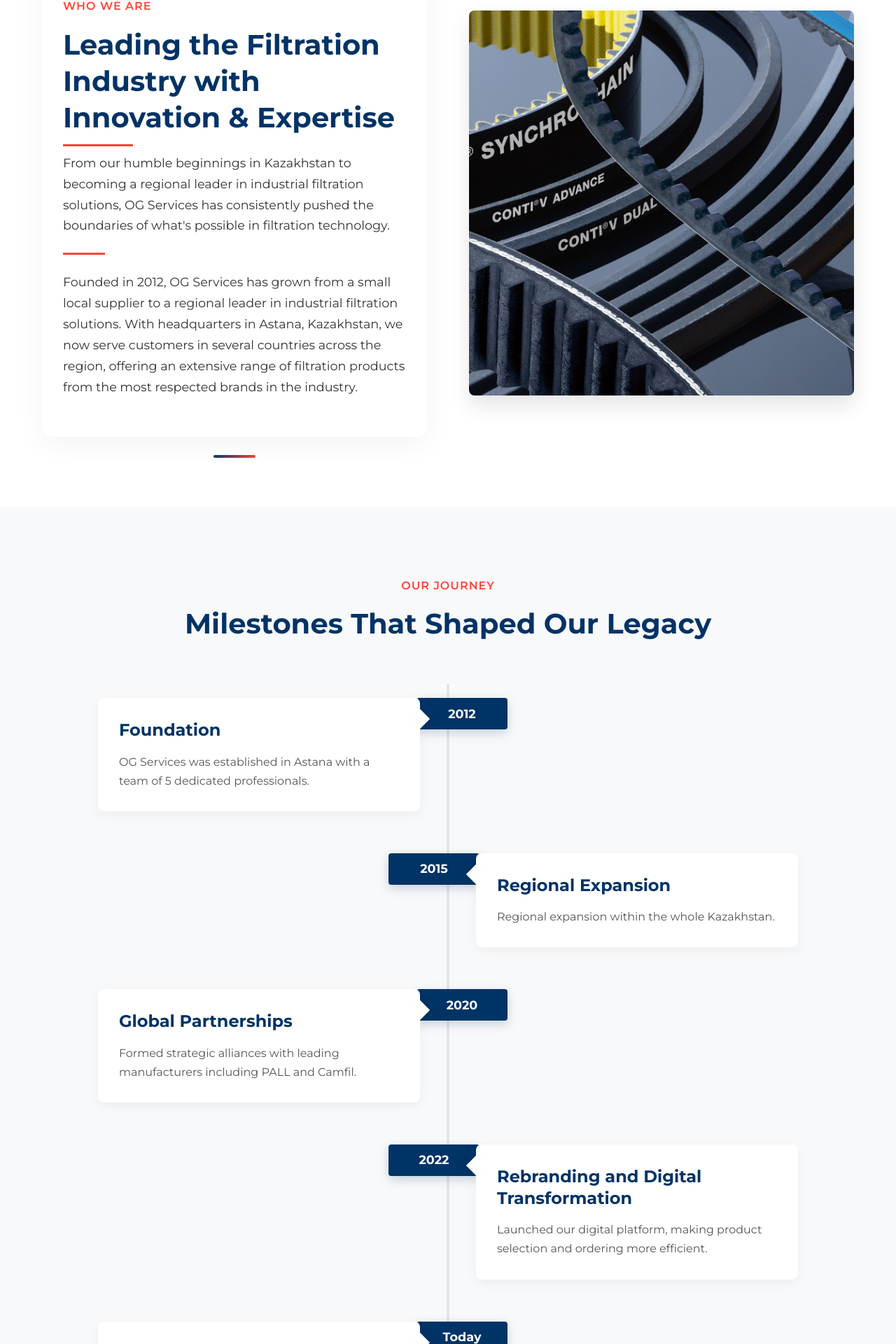
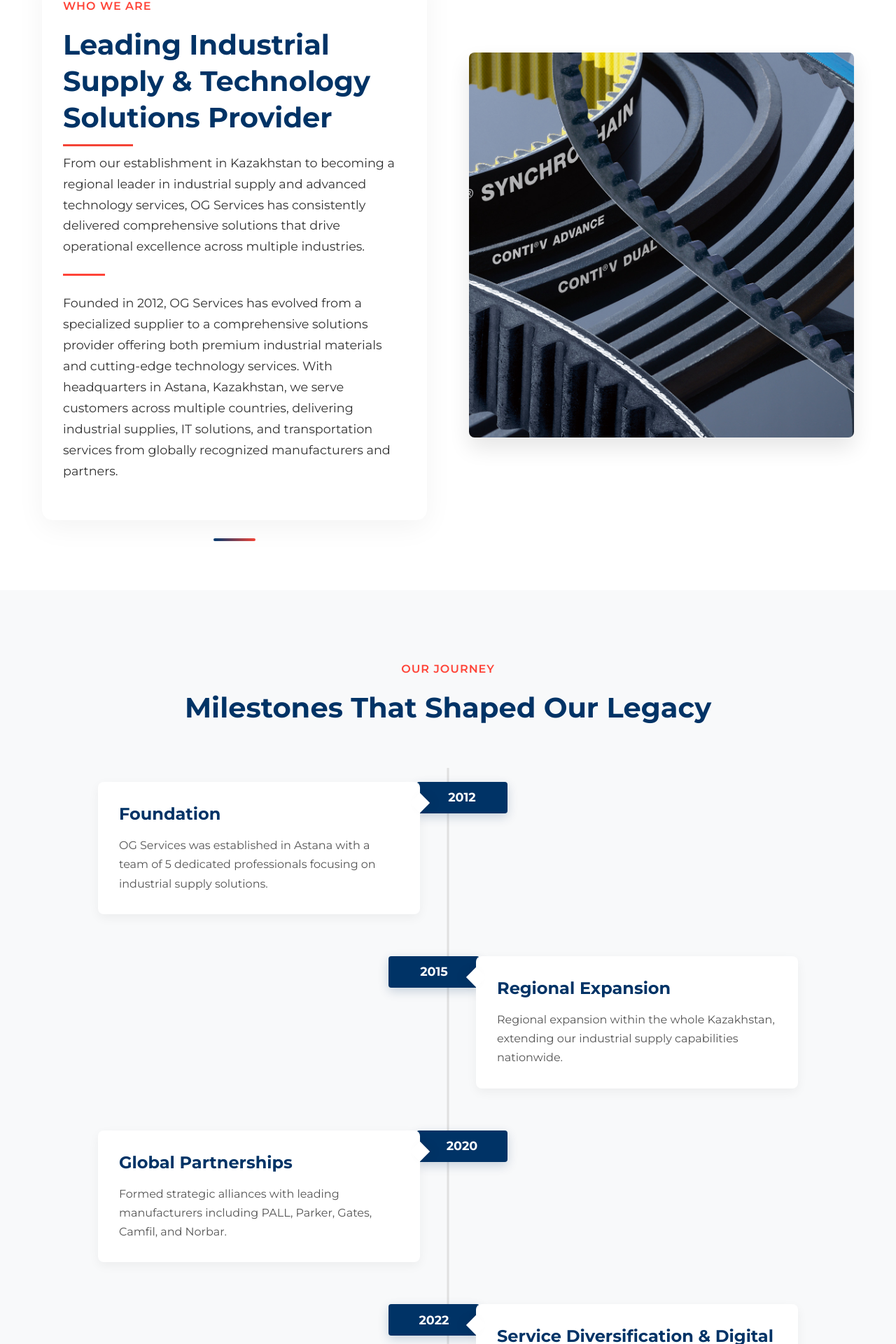
Before and after one commit to suncak3/og-service, a React (Vite) app: page /about in a window 1280 px wide. Shown: the part 824-2744 px from the top of the page at 70% size. Built offline with nearby package versions, Linux system fonts and the light colour scheme.

Commit message:
Changed the about page

```diff
--- a/src/pages/About.jsx
+++ b/src/pages/About.jsx
@@ -12,10 +12,10 @@
 import clients from "../assets/icons/clients.png"
 import products from "../assets/icons/products.png"
 import pall from "../assets/logos/pall.png"
-import afpro from "../assets/logos/afpro.png"
+import norbar from "../assets/logos/norbar.png"
 import camfil from "../assets/logos/camfil.png"
-import jasun from "../assets/logos/jasun.png"
-import fleetguard from "../assets/logos/fleetguard.png"
+import parker from "../assets/logos/parker.png"
+import gates from "../assets/logos/gates.png"
 
 
 
@@ -48,7 +48,7 @@
       <section className="about-hero">
         <div className="about-hero-content">
           <h1>About OG Services</h1>
-          <p>Pioneering Filtration Excellence Since 2012</p>
+          <p>Industrial Supply & Advanced Technology Services Since 2012</p>
           <div className="hero-cta">
             <Link to="/contact" className="btn btn-accent">Talk to an Expert</Link>
           </div>
@@ -62,17 +62,18 @@
           <div className="overview-grid">
             <div className="overview-text animate-on-scroll">
               <span className="section-tag">WHO WE ARE</span>
-              <h2>Leading the Filtration Industry with Innovation & Expertise</h2>
+              <h2>Leading Industrial Supply & Technology Solutions Provider</h2>
               <p className="lead-text">
-                From our humble beginnings in Kazakhstan to becoming a regional leader in industrial filtration solutions,
-                OG Services has consistently pushed the boundaries of what's possible in filtration technology.
+                From our establishment in Kazakhstan to becoming a regional leader in industrial supply and advanced
+                technology services, OG Services has consistently delivered comprehensive solutions that drive
+                operational excellence across multiple industries.
               </p>
               <div className="text-divider"></div>
               <p>
-                Founded in 2012, OG Services has grown from a small local supplier to a regional
-                leader in industrial filtration solutions. With headquarters in Astana, Kazakhstan,
-                we now serve customers in several countries across the region, offering an extensive range
-                of filtration products from the most respected brands in the industry.
+                Founded in 2012, OG Services has evolved from a specialized supplier to a comprehensive solutions
+                provider offering both premium industrial materials and cutting-edge technology services. With
+                headquarters in Astana, Kazakhstan, we serve customers across multiple countries, delivering
+                industrial supplies, IT solutions, and transportation services from globally recognized manufacturers and partners.
               </p>
             </div>
             <div className="overview-image animate-on-scroll">
@@ -97,7 +98,7 @@
               <div className="timeline-year">2012</div>
               <div className="timeline-content">
                 <h3>Foundation</h3>
-                <p>OG Services was established in Astana with a team of 5 dedicated professionals.</p>
+                <p>OG Services was established in Astana with a team of 5 dedicated professionals focusing on industrial supply solutions.</p>
               </div>
             </div>
 
@@ -105,7 +106,7 @@
               <div className="timeline-year">2015</div>
               <div className="timeline-content">
                 <h3>Regional Expansion</h3>
-                <p>Regional expansion within the whole Kazakhstan.</p>
+                <p>Regional expansion within the whole Kazakhstan, extending our industrial supply capabilities nationwide.</p>
               </div>
             </div>
 
@@ -113,23 +114,23 @@
               <div className="timeline-year">2020</div>
               <div className="timeline-content">
                 <h3>Global Partnerships</h3>
-                <p>Formed strategic alliances with leading manufacturers including PALL and Camfil.</p>
+                <p>Formed strategic alliances with leading manufacturers including PALL, Parker, Gates, Camfil, and Norbar.</p>
               </div>
             </div>
 
             <div className="timeline-item animate-on-scroll">
               <div className="timeline-year">2022</div>
               <div className="timeline-content">
-                <h3>Rebranding and Digital Transformation</h3>
-                <p>Launched our digital platform, making product selection and ordering more efficient.</p>
+                <h3>Service Diversification & Digital Transformation</h3>
+                <p>Expanded into IT and transportation services while launching our digital platform for enhanced customer experience.</p>
               </div>
             </div>
 
             <div className="timeline-item animate-on-scroll">
               <div className="timeline-year">Today</div>
               <div className="timeline-content">
-                <h3>Trusted partner</h3>
-                <p>For several high profile oil & gas operating companies and other industries in Kazakhstan, Russia and Uzbekistan.</p>
+                <h3>Comprehensive Solutions Provider</h3>
+                <p>Trusted partner for industrial supplies and technology services across oil & gas, manufacturing, and other industries in Kazakhstan, Russia and Uzbekistan.</p>
               </div>
             </div>
           </div>
@@ -146,9 +147,9 @@
               </div>
               <h2>Our Mission</h2>
               <p>
-                At OG Services, our mission is to deliver exceptional value through innovative
-                filtration solutions that enhance operational efficiency, reduce environmental impact,
-                and drive sustainable growth for our clients worldwide.
+                At OG Services, our mission is to deliver exceptional value through comprehensive industrial
+                supply solutions and advanced technology services that enhance operational efficiency, drive
+                innovation, and support sustainable growth for our clients across diverse industries.
               </p>
             </div>
 
@@ -158,9 +159,9 @@
               </div>
               <h2>Our Vision</h2>
               <p>
-                To set the global standard in filtration and power transmission solutions, driving innovation,
-                sustainability, and superior quality to keep the world moving forward into a cleaner, more
-                efficient future.
+                To be the leading provider of integrated industrial supply and technology solutions in Central Asia,
+                setting new standards for quality, innovation, and service excellence while driving our clients'
+                success through comprehensive, future-ready solutions.
               </p>
             </div>
           </div>
@@ -178,22 +179,22 @@
           <div className="values-grid">
             <div className="value-card animate-on-scroll">
               <h3 data-number="01">Excellence</h3>
-              <p>We are committed to excellence in everything we do, from product quality to customer service, constantly striving to exceed expectations. Our dedication to superior standards ensures that every filtration solution we provide represents the pinnacle of industry capabilities.</p>
+              <p>We are committed to excellence in everything we do, from product quality and service delivery to technology implementation, constantly striving to exceed expectations. Our dedication to superior standards ensures that every solution we provide represents the pinnacle of industry capabilities.</p>
             </div>
 
             <div className="value-card animate-on-scroll">
               <h3 data-number="02">Innovation</h3>
-              <p>We embrace innovation and continuously seek better solutions for our clients' challenges, staying at the forefront of industry developments. By investing in research and advanced technologies, we push the boundaries of what's possible in filtration systems.</p>
+              <p>We embrace innovation and continuously seek better solutions for our clients' challenges, staying at the forefront of industry developments. By investing in advanced technologies and progressive methodologies, we push the boundaries of what's possible in both industrial supply and technology services.</p>
             </div>
 
             <div className="value-card animate-on-scroll">
               <h3 data-number="03">Reliability</h3>
-              <p>We build trust through consistency, dependability, and transparent business practices, becoming a partner our clients can count on. Our commitment to reliability extends throughout our operations, from product performance to delivery timelines and service excellence.</p>
+              <p>We build trust through consistency, dependability, and transparent business practices, becoming a partner our clients can count on. Our commitment to reliability extends throughout our operations, from product performance to service delivery timelines and technical support excellence.</p>
             </div>
 
             <div className="value-card animate-on-scroll">
-              <h3 data-number="04">Sustainability</h3>
-              <p>We prioritize environmentally responsible products and practices across our operations, contributing to a healthier planet. By developing energy-efficient filtration solutions and implementing eco-friendly business processes, we help our clients meet their sustainability goals.</p>
+              <h3 data-number="04">Comprehensive Solutions</h3>
+              <p>We provide integrated solutions that combine premium industrial supplies with advanced technology services, creating synergies that deliver greater value. Our holistic approach ensures clients receive end-to-end support for all their operational and technological needs.</p>
             </div>
           </div>
         </div>
@@ -206,8 +207,8 @@
             <span className="section-tag">OUR SPECIALTIES</span>
             <h2>Industry Expertise</h2>
             <p className="section-subtitle">
-              Our team of filtration experts possesses deep technical knowledge across various industries,
-              ensuring tailored solutions for every client.
+              Our team possesses deep technical knowledge across various industries, providing comprehensive
+              industrial supply and technology solutions tailored to each sector's unique requirements.
             </p>
           </div>
 
@@ -242,16 +243,16 @@
 
             <div className="expertise-card animate-on-scroll">
               <div className="expertise-icon">
-                <img src={oil} alt="Pharmaceuticals" />
+                <img src={oil} alt="Infrastructure" />
               </div>
-              <h3>Pharmaceuticals</h3>
+              <h3>Infrastructure</h3>
             </div>
 
             <div className="expertise-card animate-on-scroll">
               <div className="expertise-icon">
-                <img src={manufacturing} alt="Water Treatment" />
+                <img src={manufacturing} alt="Transportation" />
               </div>
-              <h3>Water Treatment</h3>
+              <h3>Transportation</h3>
             </div>
 
             <div className="expertise-card animate-on-scroll">
@@ -263,9 +264,9 @@
 
             <div className="expertise-card animate-on-scroll">
               <div className="expertise-icon">
-                <img src={manufacturing} alt="Chemical Processing" />
+                <img src={manufacturing} alt="Technology Services" />
               </div>
-              <h3>Chemical Processing</h3>
+              <h3>Technology Services</h3>
             </div>
           </div>
         </div>
@@ -277,16 +278,17 @@
           <div className="global-grid">
             <div className="global-text animate-on-scroll">
               <span className="section-tag">OUR REACH</span>
-              <h2>International presence</h2>
+              <h2>Regional Leadership with Global Standards</h2>
               <p>
-                While we operate on a global scale, we maintain a commitment to providing personalized,
-                responsive service to each client. Our local representatives are always available to
-                offer technical support, product guidance, and prompt solutions to your filtration challenges.
+                While we maintain strong regional presence and deep understanding of local markets, we operate
+                according to international standards and best practices. Our local representatives provide
+                personalized service with technical expertise, product guidance, and technology support to
+                address your operational challenges promptly and effectively.
               </p>
               <p>
-                Through strategic partnerships with the world's leading filter and belt manufacturers,
-                we ensure a reliable supply chain and competitive pricing for our customers, no matter
-                where they are located.
+                Through strategic partnerships with world-leading manufacturers and technology providers,
+                we ensure reliable supply chains, competitive pricing, and access to cutting-edge solutions
+                for our customers throughout Kazakhstan, Russia, and Uzbekistan.
               </p>
               <Link to="/contact" className="btn btn-primary">Contact Your Local Office</Link>
             </div>
@@ -343,7 +345,7 @@
               </div>
               <div className="stat-content">
                 <div className="stat-number">200+</div>
-                <div className="stat-label">PRODUCTS AVAILABLE</div>
+                <div className="stat-label">SOLUTIONS AVAILABLE</div>
               </div>
             </div>
           </div>
@@ -357,8 +359,8 @@
             <span className="section-tag">OUR PARTNERS</span>
             <h2>Trusted Brands We Represent</h2>
             <p className="section-subtitle">
-              We are proud to partner with the most prestigious names in industrial filtration and power
-              transmission, ensuring our clients receive only the highest quality products.
+              We are proud to partner with the most prestigious names in industrial supply and technology solutions,
+              ensuring our clients receive only the highest quality products and services.
             </p>
           </div>
           <div className="brands-container animate-on-scroll">
@@ -370,13 +372,13 @@
               <img src={camfil} alt="Camfil" />
             </div>
             <div className="brand-logo">
-              <img src={jasun} alt="JASUN" />
+              <img src={parker} alt="Parker" />
             </div>
             <div className="brand-logo">
-              <img src={fleetguard} alt="Fleetguard" />
+              <img src={gates} alt="Gates" />
             </div>
             <div className="brand-logo">
-              <img src={afpro} alt="AFPRO" />
+              <img src={norbar} alt="Norbar" />
             </div>
             </div>
           </div>
@@ -387,8 +389,8 @@
       <section className="about-cta-section">
         <div className="container">
           <div className="cta-content animate-on-scroll">
-            <h2>Ready to Enhance Your Filtration Systems?</h2>
-            <p>Let our experts help you find the perfect solution for your specific needs.</p>
+            <h2>Ready to Enhance Your Operations?</h2>
+            <p>Let our experts help you find the perfect industrial supply and technology solutions for your specific needs.</p>
             <div className="cta-buttons">
               <Link to="/products" className="btn btn-light">Explore Products</Link>
               <Link to="/contact" className="btn btn-accent">Contact Us</Link>
```
